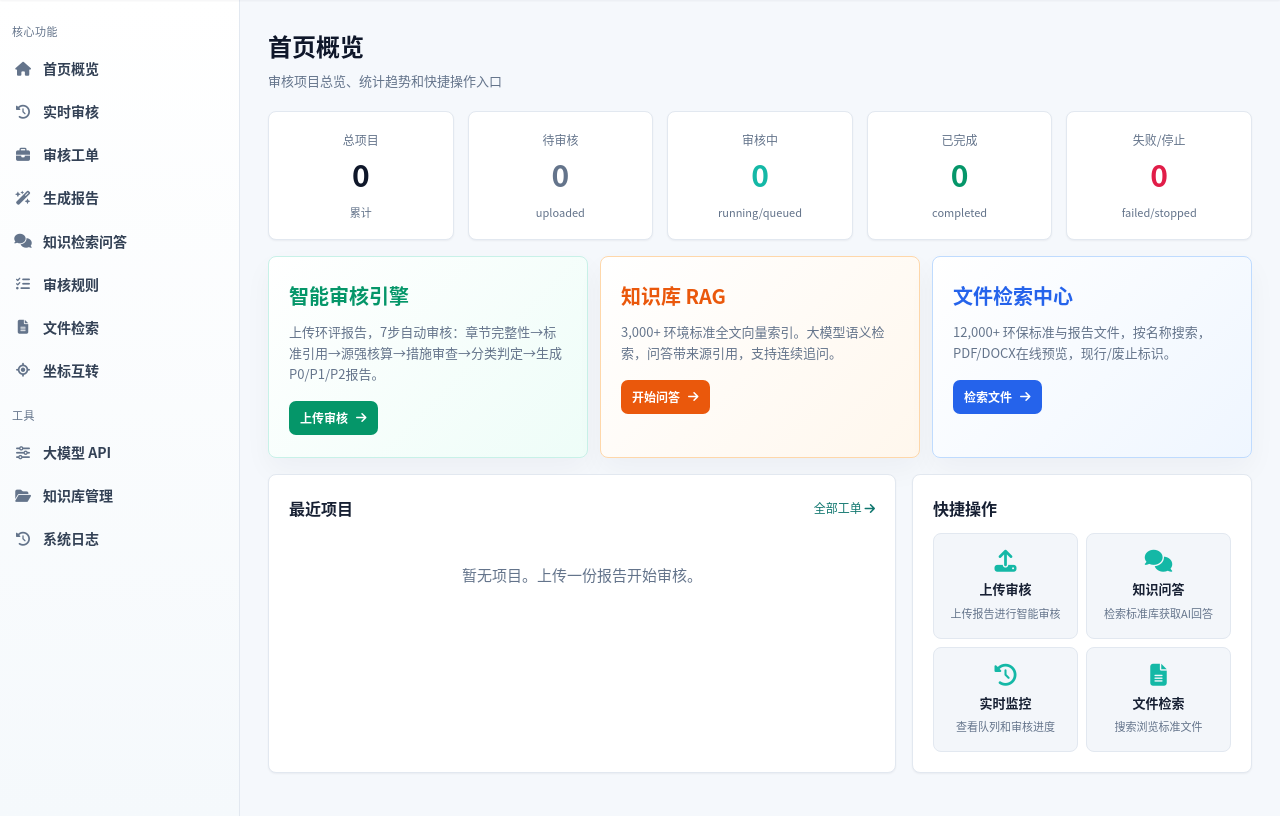
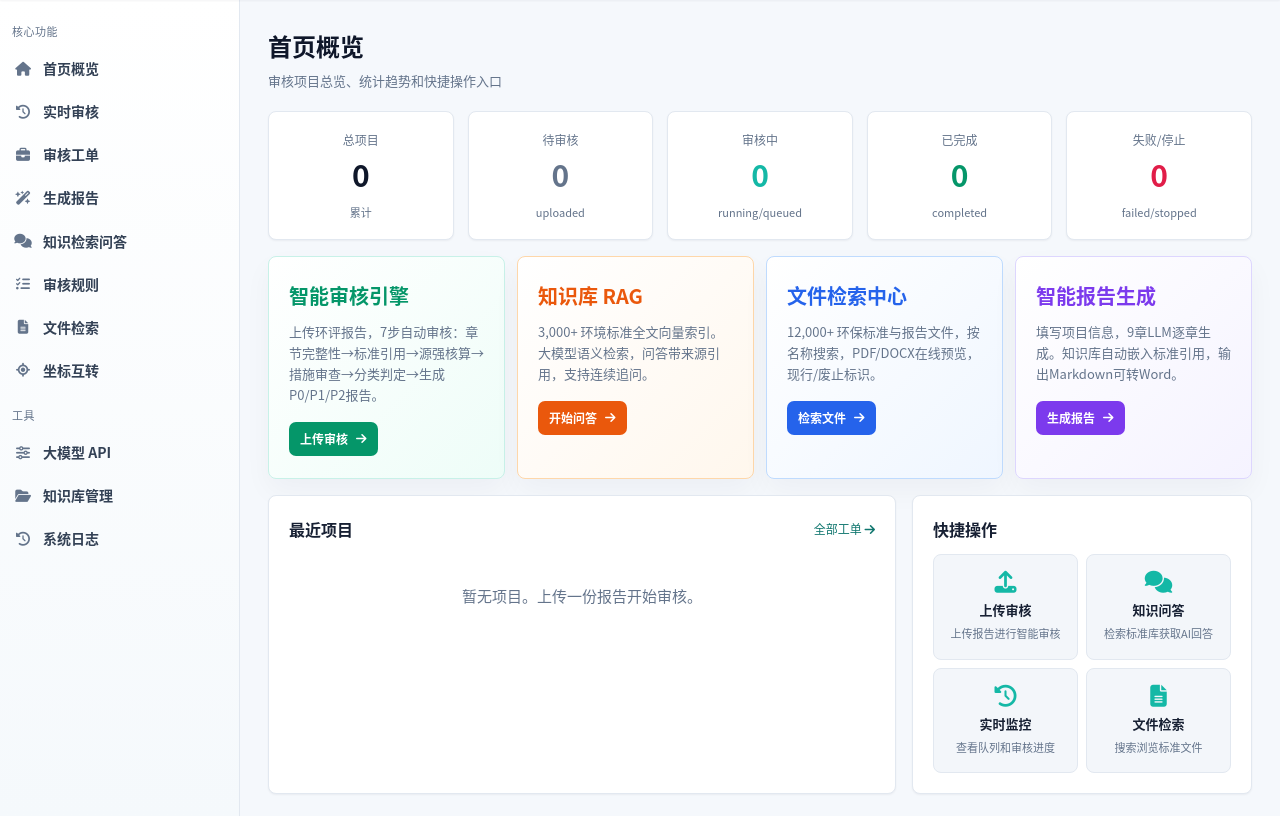
Before and after one commit to JianYu-code/eia-agent, a FastAPI app: page /app/overview in a window 1280 px wide. Shown: the part 68-884 px from the top of the page. Run offline with FastAPI, Linux system fonts and the light colour scheme; data that the repository does not hold is empty.

Commit message:
feat: overview Agent卡 3→4 — 新增智能报告生成卡片（紫色）

```diff
--- a/frontend/templates/overview.html
+++ b/frontend/templates/overview.html
@@ -31,7 +31,7 @@
   </div>
 </div>
 
-<div class="grid grid-3 gap-3 mb-4">
+<div class="grid grid-4 gap-3 mb-4">
   <a href="/app/audit" class="panel" style="display:block;text-decoration:none;border:1px solid #c8f1e8;background:linear-gradient(135deg,#fff 0%,#eefdf8 100%);padding:22px 20px;box-shadow:0 12px 28px rgba(15,23,42,.04);">
     <div style="font-size:20px;font-weight:900;color:#059669;">智能审核引擎</div>
     <p style="margin:10px 0 16px;color:var(--muted);font-size:13px;line-height:1.6;">上传环评报告，7步自动审核：章节完整性→标准引用→源强核算→措施审查→分类判定→生成P0/P1/P2报告。</p>
@@ -46,6 +46,11 @@
     <div style="font-size:20px;font-weight:900;color:#2563eb;">文件检索中心</div>
     <p style="margin:10px 0 16px;color:var(--muted);font-size:13px;line-height:1.6;">12,000+ 环保标准与报告文件，按名称搜索，PDF/DOCX在线预览，现行/废止标识。</p>
     <span class="btn btn-sm" style="background:#2563eb;color:#fff;">检索文件 <i class="fas fa-arrow-right"></i></span>
+  </a>
+  <a href="/app/generate" class="panel" style="display:block;text-decoration:none;border:1px solid #ddd6fe;background:linear-gradient(135deg,#fff 0%,#f5f3ff 100%);padding:22px 20px;box-shadow:0 12px 28px rgba(15,23,42,.04);">
+    <div style="font-size:20px;font-weight:900;color:#7c3aed;">智能报告生成</div>
+    <p style="margin:10px 0 16px;color:var(--muted);font-size:13px;line-height:1.6;">填写项目信息，9章LLM逐章生成。知识库自动嵌入标准引用，输出Markdown可转Word。</p>
+    <span class="btn btn-sm" style="background:#7c3aed;color:#fff;">生成报告 <i class="fas fa-arrow-right"></i></span>
   </a>
 </div>
 
```
